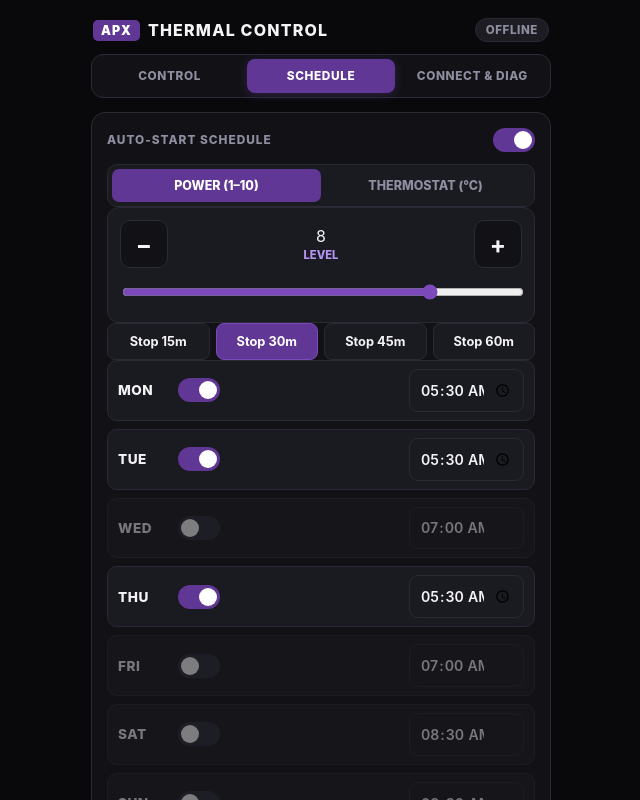
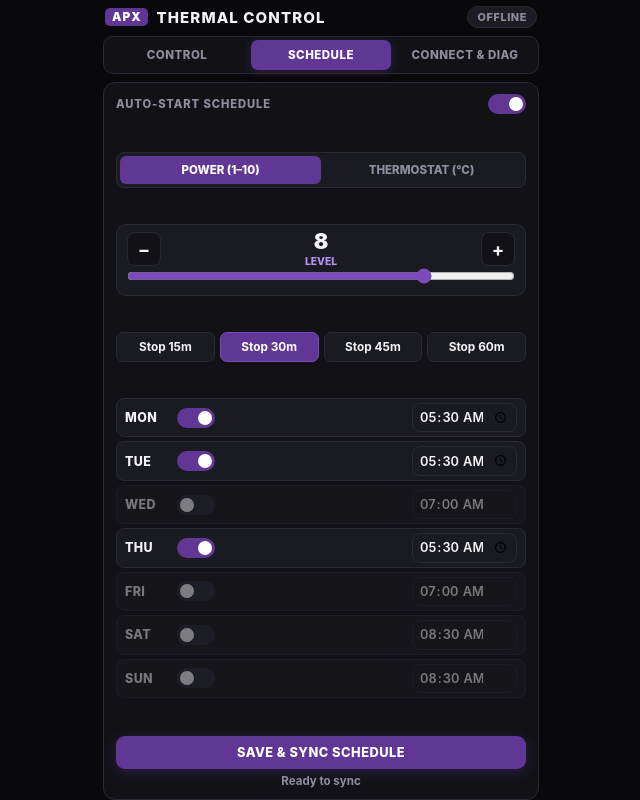
Before and after one commit to xabigerard-apx/apx-thermal-control, a plain HTML site: page index.html in a window 1280 px wide. Both pictures are taken after a click on the button "SCHEDULE". Shown: the top 800 px of the page, without its empty margins (319-959 px from the left). Drawn offline with Linux system fonts and the light colour scheme.

Commit message:
Update style.css

```diff
--- a/style.css
+++ b/style.css
@@ -19,17 +19,22 @@
   -webkit-tap-highlight-color: transparent;
 }
 
-body {
+html, body {
   margin: 0;
-  padding: 14px;
+  padding: 0;
+  height: 100dvh;
+  overflow: hidden;
   background: var(--bg);
   color: var(--text);
 }
 
 .app {
   max-width: 460px;
+  height: 100dvh;
   margin: 0 auto;
-  padding-bottom: 32px;
+  padding: env(safe-area-inset-top, 10px) 12px env(safe-area-inset-bottom, 10px);
+  display: flex;
+  flex-direction: column;
 }
 
 /* HEADER */
@@ -37,7 +42,8 @@ body {
   display: flex;
   justify-content: space-between;
   align-items: center;
-  padding: 4px 2px 12px;
+  padding: 6px 2px 8px;
+  flex-shrink: 0;
 }
 
 .brand {
@@ -50,23 +56,23 @@ body {
   background: var(--apx);
   color: #fff;
   font-weight: 900;
-  font-size: 0.78rem;
+  font-size: 0.74rem;
   letter-spacing: 1px;
-  padding: 3px 8px;
+  padding: 2px 7px;
   border-radius: 5px;
 }
 
 .topbar h1 {
   margin: 0;
-  font-size: 1rem;
+  font-size: 0.94rem;
   font-weight: 800;
-  letter-spacing: 1.2px;
+  letter-spacing: 1.1px;
 }
 
 .badge {
-  font-size: 0.72rem;
+  font-size: 0.68rem;
   font-weight: 800;
-  padding: 4px 10px;
+  padding: 3px 9px;
   border-radius: 999px;
   letter-spacing: 0.6px;
   border: 1px solid var(--border);
@@ -81,23 +87,23 @@ body {
   grid-template-columns: repeat(3, 1fr);
   background: var(--surface);
   border: 1px solid var(--border);
-  border-radius: 12px;
-  padding: 4px;
-  margin-bottom: 14px;
+  border-radius: 10px;
+  padding: 3px;
+  margin-bottom: 8px;
   gap: 4px;
+  flex-shrink: 0;
 }
 
 .nav-tab {
   background: transparent;
   border: none;
   color: var(--muted);
-  padding: 10px 4px;
-  font-size: 0.74rem;
+  padding: 8px 4px;
+  font-size: 0.72rem;
   font-weight: 800;
-  letter-spacing: 0.6px;
-  border-radius: 8px;
+  letter-spacing: 0.5px;
+  border-radius: 7px;
   cursor: pointer;
-  transition: background 0.15s, color 0.15s;
 }
 
 .nav-tab.active {
@@ -106,44 +112,69 @@ body {
   box-shadow: 0 2px 10px var(--apx-glow);
 }
 
+/* TAB VIEWS (FIT TO SCREEN) */
+.tab-view {
+  flex: 1;
+  display: flex;
+  flex-direction: column;
+  justify-content: space-between;
+  min-height: 0;
+  gap: 8px;
+}
+
 /* CARDS & LAYOUT */
 .card {
   background: var(--surface);
   border: 1px solid var(--border);
-  border-radius: 14px;
-  padding: 15px;
-  margin-bottom: 12px;
+  border-radius: 12px;
+  padding: 11px 12px;
+  margin: 0;
+}
+
+.full-card {
+  flex: 1;
+  display: flex;
+  flex-direction: column;
+  justify-content: space-between;
+  min-height: 0;
+}
+
+.flex-grow-card {
+  flex: 1;
+  display: flex;
+  flex-direction: column;
+  min-height: 0;
 }
 
 .section-head {
   display: flex;
   justify-content: space-between;
   align-items: center;
-  margin-bottom: 12px;
+  margin-bottom: 8px;
 }
 
 .section-title {
-  font-size: 0.74rem;
+  font-size: 0.7rem;
   font-weight: 800;
-  letter-spacing: 1px;
+  letter-spacing: 0.9px;
   color: var(--muted);
 }
 
-.muted-text { font-size: 0.75rem; color: var(--muted); }
-.grid-2 { display: grid; grid-template-columns: 1fr 1fr; gap: 10px; }
-.grid-3 { display: grid; grid-template-columns: repeat(3, 1fr); gap: 8px; }
-.mt-10 { margin-top: 10px; }
-.mt-12 { margin-top: 12px; }
-.mt-14 { margin-top: 14px; }
-.mb-12 { margin-bottom: 12px; }
+.muted-text { font-size: 0.72rem; color: var(--muted); }
+.grid-2 { display: grid; grid-template-columns: 1fr 1fr; gap: 8px; }
+.grid-3 { display: grid; grid-template-columns: repeat(3, 1fr); gap: 6px; }
+.mt-6 { margin-top: 6px; }
+.mt-8 { margin-top: 8px; }
+.mb-0 { margin-bottom: 0 !important; }
+.mb-8 { margin-bottom: 8px; }
 .hidden { display: none !important; }
 
 /* INPUTS & BUTTONS */
 label {
   display: block;
-  font-size: 0.72rem;
+  font-size: 0.68rem;
   color: var(--muted);
-  margin-bottom: 5px;
+  margin-bottom: 3px;
   font-weight: 600;
 }
 
@@ -152,9 +183,9 @@ select, input[type="number"], input[type="time"] {
   background: var(--surface-2);
   color: var(--text);
   border: 1px solid var(--border);
-  border-radius: 9px;
-  padding: 10px;
-  font-size: 0.88rem;
+  border-radius: 8px;
+  padding: 7px 9px;
+  font-size: 0.84rem;
   font-weight: 600;
   outline: none;
 }
@@ -164,21 +195,22 @@ select:focus, input:focus { border-color: var(--apx-light); }
 .btn {
   width: 100%;
   border: none;
-  border-radius: 10px;
-  padding: 14px;
-  font-size: 0.92rem;
+  border-radius: 9px;
+  padding: 11px;
+  font-size: 0.88rem;
   font-weight: 800;
-  letter-spacing: 0.6px;
+  letter-spacing: 0.5px;
   cursor: pointer;
   transition: transform 0.08s, background 0.15s, opacity 0.15s;
 }
+.btn-sm { padding: 9px; font-size: 0.8rem; }
 .btn:active { transform: scale(0.98); }
 .btn:disabled { opacity: 0.35; pointer-events: none; }
 
 .btn-primary {
   background: var(--apx);
   color: #fff;
-  box-shadow: 0 4px 14px var(--apx-glow);
+  box-shadow: 0 3px 12px var(--apx-glow);
 }
 .btn-primary:hover { background: var(--apx-light); }
 
@@ -203,7 +235,7 @@ select:focus, input:focus { border-color: var(--apx-light); }
   background: none;
   border: none;
   color: #b794f4;
-  font-size: 0.76rem;
+  font-size: 0.74rem;
   font-weight: 700;
   cursor: pointer;
   padding: 0;
@@ -214,10 +246,9 @@ select:focus, input:focus { border-color: var(--apx-light); }
   background: rgba(239, 68, 68, 0.14);
   border: 1px solid var(--err);
   color: #fca5a5;
-  padding: 10px 14px;
-  border-radius: 10px;
-  margin-bottom: 12px;
-  font-size: 0.84rem;
+  padding: 7px 10px;
+  border-radius: 8px;
+  font-size: 0.78rem;
   display: flex;
   gap: 8px;
   align-items: center;
@@ -225,9 +256,9 @@ select:focus, input:focus { border-color: var(--apx-light); }
 
 /* TELEMETRY */
 .ack-pill {
-  font-size: 0.68rem;
+  font-size: 0.64rem;
   font-weight: 800;
-  padding: 2px 8px;
+  padding: 2px 7px;
   border-radius: 4px;
   background: var(--surface-2);
   color: var(--muted);
@@ -238,27 +269,27 @@ select:focus, input:focus { border-color: var(--apx-light); }
 
 .telemetry-hero {
   display: grid;
-  grid-template-columns: 1.3fr 1fr;
-  gap: 10px;
+  grid-template-columns: 1.25fr 1fr;
+  gap: 8px;
 }
 .cycle-box, .output-box, .stat-tile {
   background: var(--surface-2);
   border: 1px solid var(--border);
-  border-radius: 10px;
-  padding: 10px 12px;
+  border-radius: 8px;
+  padding: 7px 10px;
 }
 .label {
   display: block;
-  font-size: 0.65rem;
+  font-size: 0.6rem;
   font-weight: 700;
   color: var(--muted);
-  letter-spacing: 0.7px;
+  letter-spacing: 0.6px;
 }
 .cycle-val {
   display: block;
-  font-size: 1.15rem;
+  font-size: 1.02rem;
   font-weight: 900;
-  margin-top: 3px;
+  margin-top: 2px;
 }
 
 /* SYSTEM STATE COLORS */
@@ -273,16 +304,16 @@ select:focus, input:focus { border-color: var(--apx-light); }
 
 .output-val {
   display: block;
-  font-size: 1.15rem;
+  font-size: 1.02rem;
   font-weight: 900;
-  margin-top: 3px;
+  margin-top: 2px;
 }
-.stat-tile { text-align: center; padding: 10px 6px; }
+.stat-tile { text-align: center; padding: 7px 4px; }
 .stat-num {
   display: block;
-  font-size: 1.15rem;
+  font-size: 1.02rem;
   font-weight: 800;
-  margin-top: 4px;
+  margin-top: 2px;
 }
 .stat-tile.low-volt { border-color: var(--err); color: var(--err); }
 
@@ -291,18 +322,18 @@ select:focus, input:focus { border-color: var(--apx-light); }
   display: grid;
   grid-template-columns: 1fr 1fr;
   background: var(--surface-2);
-  padding: 4px;
-  border-radius: 10px;
+  padding: 3px;
+  border-radius: 8px;
   border: 1px solid var(--border);
 }
 .seg-btn {
   background: transparent;
   border: none;
   color: var(--muted);
-  padding: 9px;
-  font-size: 0.78rem;
+  padding: 7px;
+  font-size: 0.72rem;
   font-weight: 800;
-  border-radius: 7px;
+  border-radius: 6px;
   cursor: pointer;
 }
 .seg-btn.active {
@@ -314,43 +345,53 @@ select:focus, input:focus { border-color: var(--apx-light); }
 .setpoint-box {
   background: var(--surface-2);
   border: 1px solid var(--border);
-  border-radius: 12px;
-  padding: 12px;
+  border-radius: 10px;
+  padding: 9px 10px;
 }
+.compact-setpoint { padding: 6px 10px; }
+
 .stepper-row {
   display: flex;
   justify-content: space-between;
   align-items: center;
-  margin-bottom: 8px;
+  margin-bottom: 4px;
 }
 .btn-step {
-  width: 48px;
-  height: 48px;
-  border-radius: 10px;
+  width: 42px;
+  height: 42px;
+  border-radius: 8px;
   border: 1px solid var(--border);
   background: var(--surface);
   color: var(--text);
-  font-size: 1.5rem;
+  font-size: 1.35rem;
   font-weight: 700;
   cursor: pointer;
+}
+.btn-step-sm {
+  width: 34px;
+  height: 34px;
+  font-size: 1.15rem;
 }
 .btn-step:active { background: var(--apx); }
 .btn-step:disabled { opacity: 0.35; pointer-events: none; }
 
 .setpoint-readout { text-align: center; }
-.target-big { font-size: 2rem; font-weight: 900; line-height: 1; }
-.target-unit { display: block; font-size: 0.7rem; font-weight: 800; color: #b794f4; margin-top: 2px; }
+.target-big { font-size: 1.7rem; font-weight: 900; line-height: 1; }
+.target-med { font-size: 1.35rem; font-weight: 900; line-height: 1; }
+.target-unit { display: block; font-size: 0.64rem; font-weight: 800; color: #b794f4; margin-top: 2px; }
 
 input[type="range"] {
   width: 100%;
   accent-color: var(--apx-light);
-  height: 28px;
+  height: 22px;
   cursor: pointer;
+  margin: 0;
 }
+.slider-sm { height: 18px !important; }
 
-/* PRESET PILLS (SHUTOFF & DURATION) */
+/* PRESET PILLS */
 .timer-badge {
-  font-size: 0.75rem;
+  font-size: 0.72rem;
   font-weight: 800;
   color: var(--muted);
 }
@@ -359,20 +400,20 @@ input[type="range"] {
 .timer-presets {
   display: grid;
   grid-template-columns: repeat(5, 1fr);
-  gap: 6px;
+  gap: 5px;
 }
 .duration-presets {
   display: grid;
   grid-template-columns: repeat(4, 1fr);
-  gap: 6px;
+  gap: 5px;
 }
 .btn-preset, .btn-dur {
   background: var(--surface-2);
   border: 1px solid var(--border);
   color: var(--text);
-  padding: 10px 4px;
-  border-radius: 8px;
-  font-size: 0.8rem;
+  padding: 7px 2px;
+  border-radius: 7px;
+  font-size: 0.74rem;
   font-weight: 700;
   cursor: pointer;
 }
@@ -382,35 +423,50 @@ input[type="range"] {
   color: #fff;
 }
 
-/* SCHEDULE LIST */
+/* SCHEDULE LIST (COMPACT 7 DAYS) */
 .schedule-list {
   display: flex;
   flex-direction: column;
-  gap: 8px;
+  gap: 4px;
 }
 .sched-row {
   display: grid;
-  grid-template-columns: 52px 1fr 115px;
+  grid-template-columns: 46px 1fr 105px;
   align-items: center;
   background: var(--surface-2);
   border: 1px solid var(--border);
-  border-radius: 10px;
-  padding: 8px 10px;
-  gap: 8px;
+  border-radius: 8px;
+  padding: 4px 8px;
+  gap: 6px;
 }
 .sched-row.disabled-day { opacity: 0.45; }
 .day-name {
   font-weight: 800;
-  font-size: 0.85rem;
-  letter-spacing: 0.5px;
+  font-size: 0.78rem;
+  letter-spacing: 0.4px;
 }
+.sched-row input[type="time"] {
+  padding: 4px 6px;
+  font-size: 0.8rem;
+}
+
+/* SYNC CONFIRMATION STATUS */
+.sync-status {
+  text-align: center;
+  font-size: 0.72rem;
+  font-weight: 700;
+  margin-top: 5px;
+  color: var(--muted);
+}
+.sync-status.ok { color: var(--ok); }
+.sync-status.warn { color: var(--warn); }
 
 /* TOGGLE SWITCH */
 .switch {
   position: relative;
   display: inline-block;
-  width: 42px;
-  height: 24px;
+  width: 38px;
+  height: 20px;
   margin: 0;
 }
 .switch input { opacity: 0; width: 0; height: 0; }
@@ -420,13 +476,13 @@ input[type="range"] {
   inset: 0;
   background-color: #2c2c38;
   transition: 0.2s;
-  border-radius: 24px;
+  border-radius: 20px;
 }
 .slider-round:before {
   position: absolute;
   content: "";
-  height: 18px;
-  width: 18px;
+  height: 14px;
+  width: 14px;
   left: 3px;
   bottom: 3px;
   background-color: white;
@@ -438,14 +494,15 @@ input:checked + .slider-round:before { transform: translateX(18px); }
 
 /* HEX CONSOLE */
 .hex-console {
+  flex: 1;
   background: #060608;
   border: 1px solid var(--border);
   border-radius: 8px;
-  padding: 10px;
+  padding: 8px;
   font-family: ui-monospace, SFMono-Regular, monospace;
-  font-size: 0.72rem;
+  font-size: 0.7rem;
   color: #a1a1aa;
-  height: 200px;
   overflow-y: auto;
   white-space: pre-wrap;
+  min-height: 0;
 }
```
